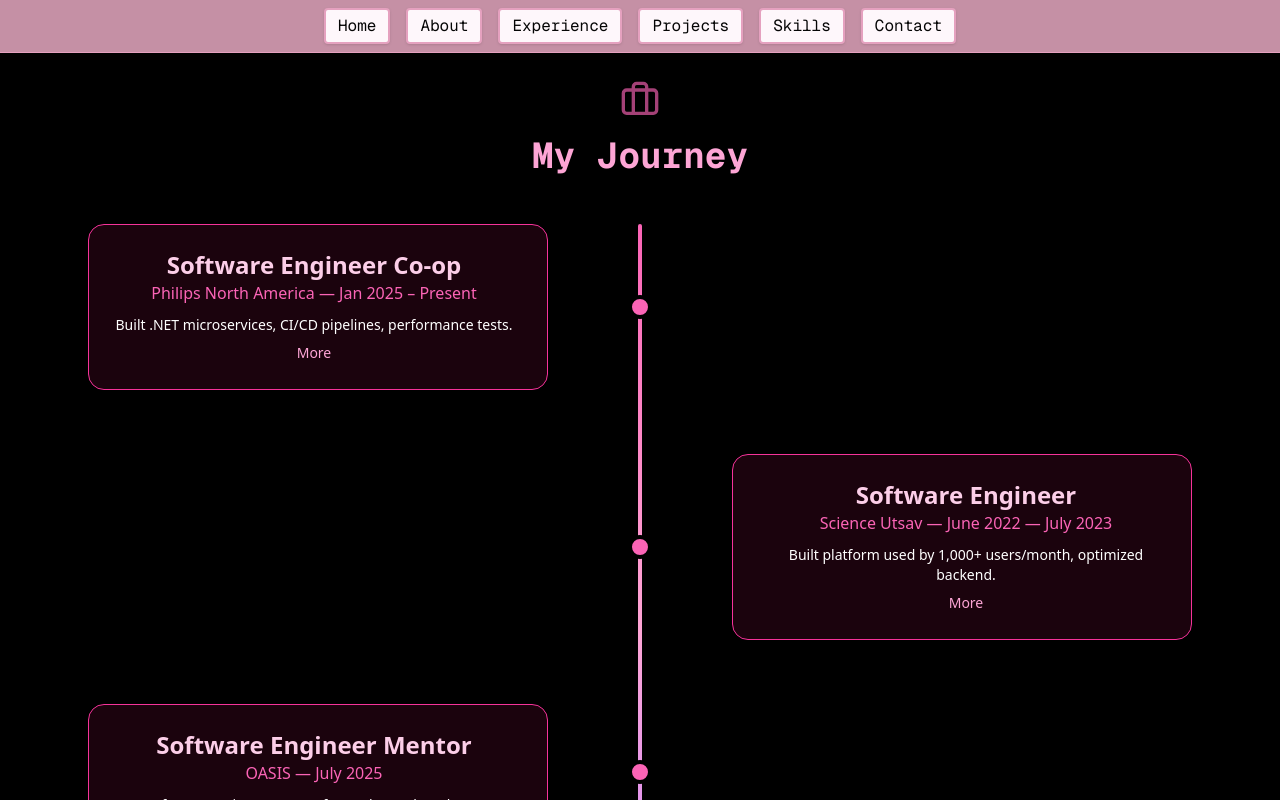
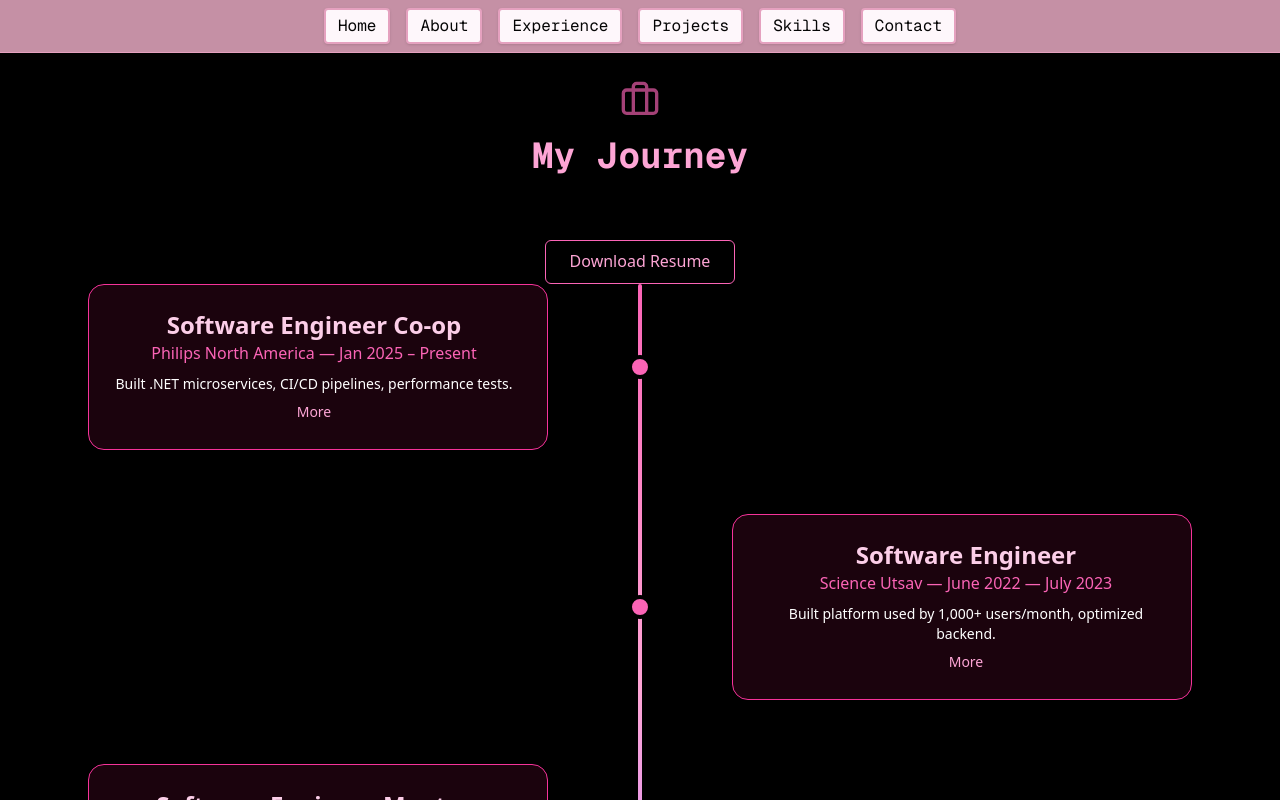
Before and after one commit to DeekshaVempa/DeekshaPortfolio, a Next.js app: page /experience in a window 1280 px wide. Shown: the top 800 px of the page. Built offline with nearby package versions, Linux system fonts and the light colour scheme.

Commit message:
resume download button

```diff
--- a/app/experience/page.tsx
+++ b/app/experience/page.tsx
@@ -57,6 +57,14 @@ export default function ExperiencePage() {
           <h1 className="text-4xl font-bold font-mono text-pink-300 mb-12">
             My Journey
           </h1>
+          {/* 👇 Add this button below the heading */}
+          <a
+            href="/VempatiDeekshaResume.pdf"
+            download
+            className="inline-block mt-4 px-6 py-2 border border-pink-400 text-pink-300 rounded-md hover:bg-pink-500/10 transition"
+          >
+            Download Resume
+          </a>
         </MotionDiv>
 
         {/* Roadmap Container */}
```
